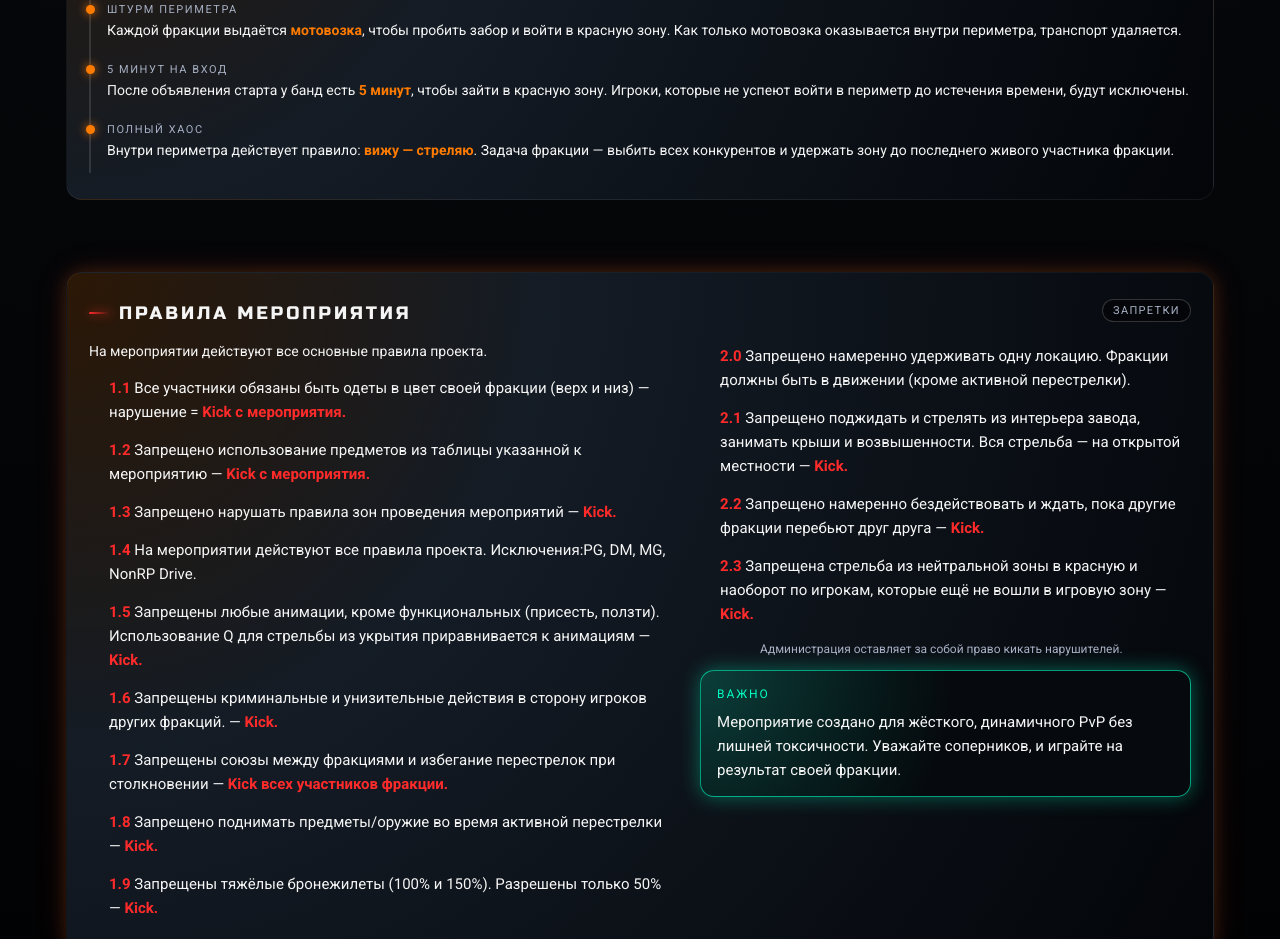
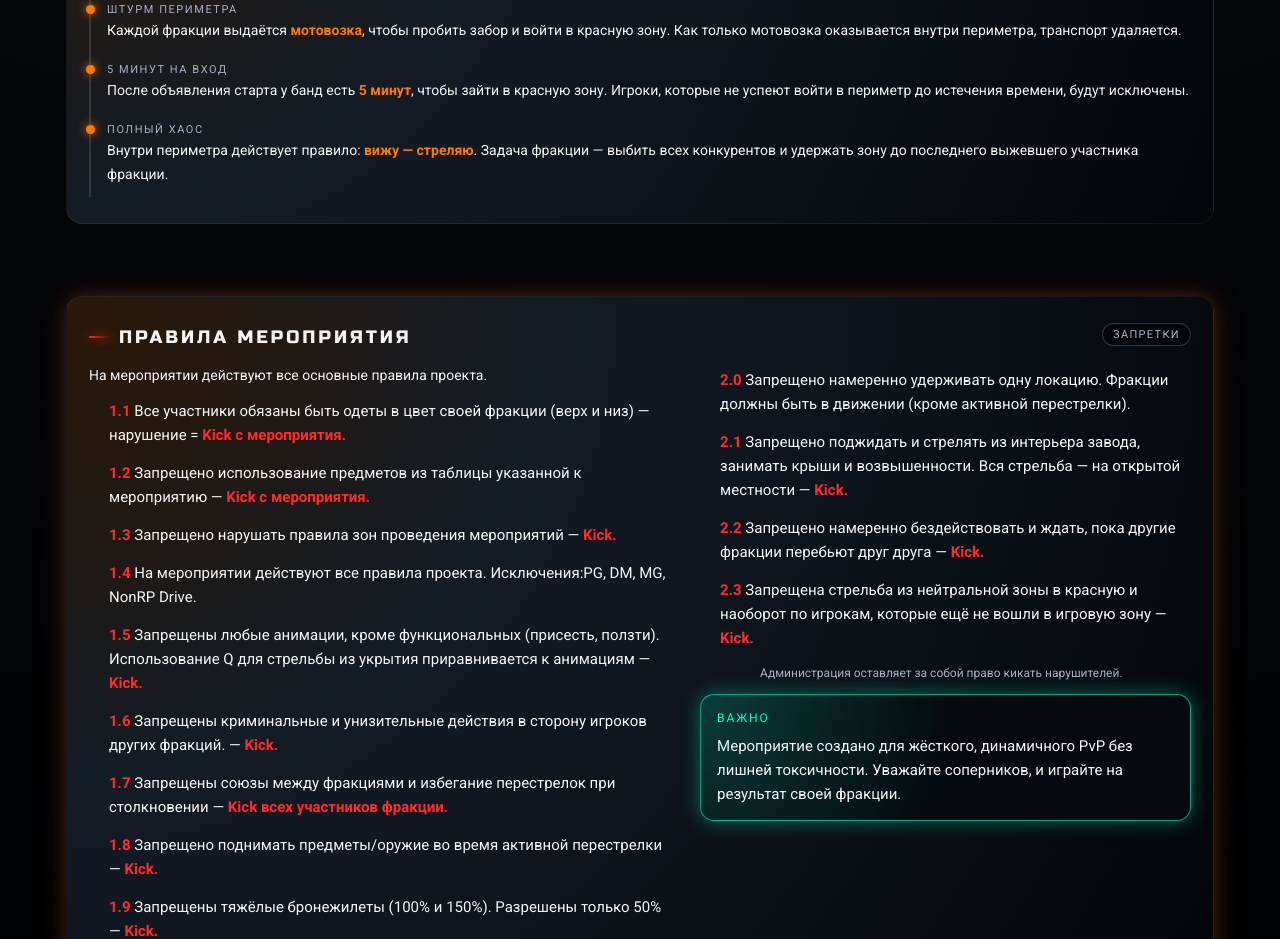
Before and after one commit to anti-adm/factory-raid, a plain HTML site: page index.html in a window 1280 px wide. Shown: the part 2079-3018 px from the top of the page. Drawn offline with Linux system fonts and the light colour scheme.

Commit message:
Update index.html

```diff
--- a/index.html
+++ b/index.html
@@ -1200,7 +1200,7 @@
           <div class="timeline-label">полный хаос</div>
           <p>
             Внутри периметра действует правило: <span class="highlight">вижу — стреляю</span>.
-            Задача фракции — выбить всех конкурентов и удержать зону до последнего живого участника фракции.
+            Задача фракции — выбить всех конкурентов и удержать зону до последнего выжевшего участника фракции.
           </p>
         </div>
       </div>
```
